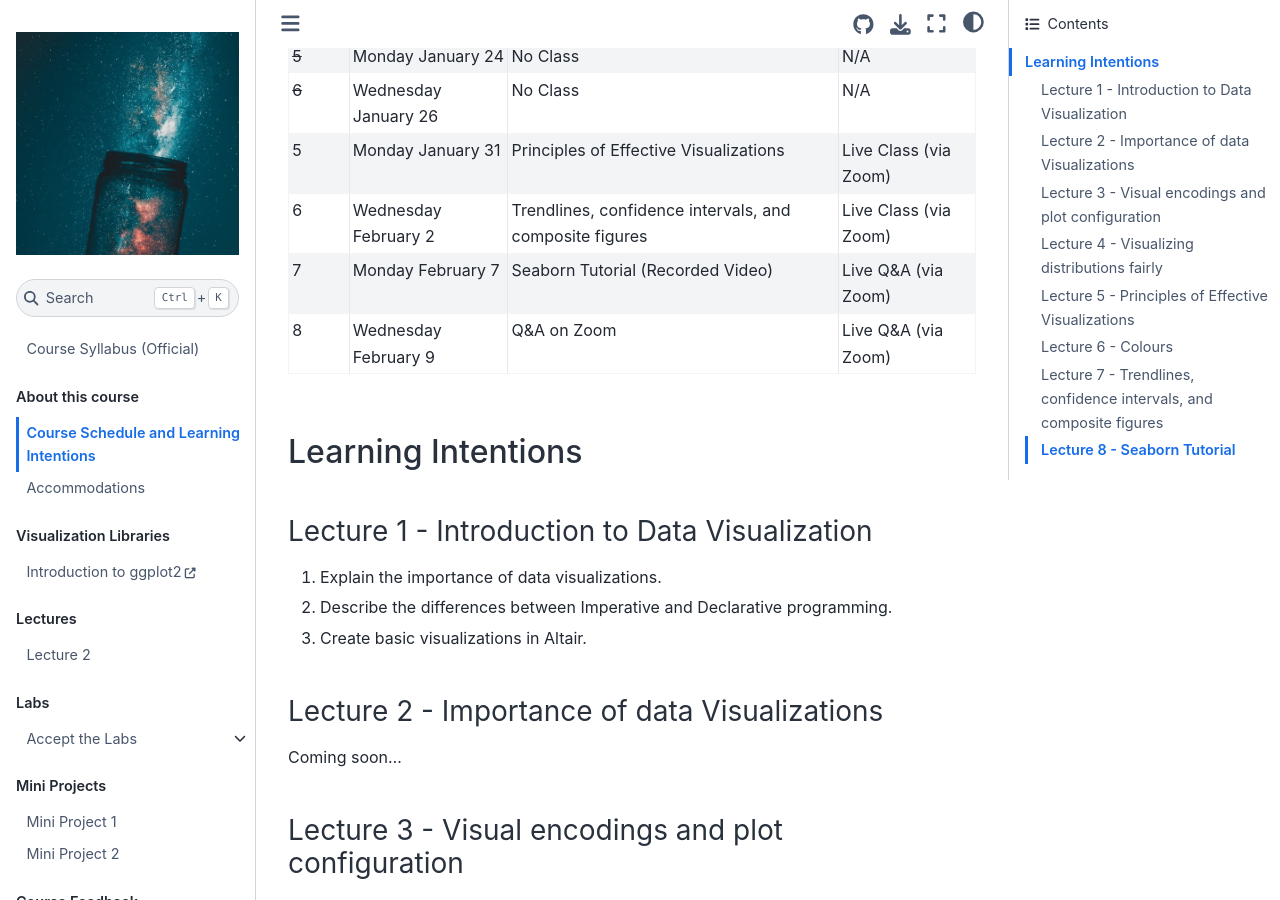
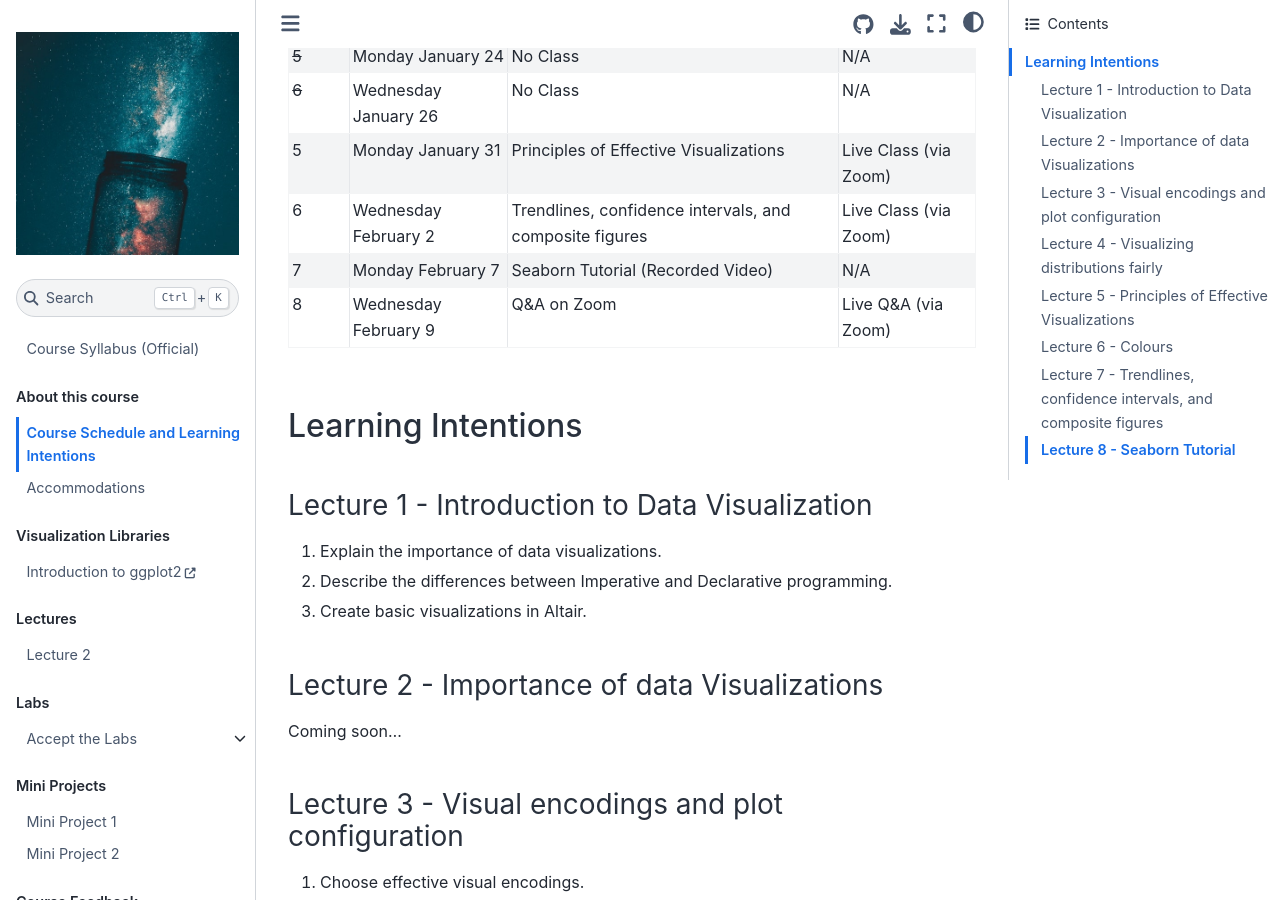
Before and after one commit to ubco-cmps/data550_course, a Jupyter Book: the page built from about/syllabus_bits/course_schedule.md, in a window 1280 px wide and 900 px high, scrolled down 398 px. Built offline with Jupyter Book 1.0.4 settings and Sphinx 7.4.7 and the Sphinx Book theme 1.1.4, drawn with Linux system fonts in a browser that asks for light colours; pages that are not in the unit, such as notebooks, are missing from menus.

Commit message:
Update course_schedule.md

```diff
--- a/about/syllabus_bits/course_schedule.md
+++ b/about/syllabus_bits/course_schedule.md
@@ -12,7 +12,7 @@
 | <strike>6</strike> | Wednesday January 26 | No Class                                                | N/A                   |
 | 5                  | Monday January 31    | Principles of Effective Visualizations                  | Live Class (via Zoom) |
 | 6                  | Wednesday February 2 | Trendlines, confidence intervals, and composite figures | Live Class (via Zoom) |
-| 7                  | Monday February 7    | Seaborn Tutorial (Recorded Video)                       | Live Q&A (via Zoom)   |
+| 7                  | Monday February 7    | Seaborn Tutorial (Recorded Video)                       | N/A                   |
 | 8                  | Wednesday February 9 | Q&A on Zoom                                             | Live Q&A (via Zoom)   |
 
 ## Learning Intentions
```
